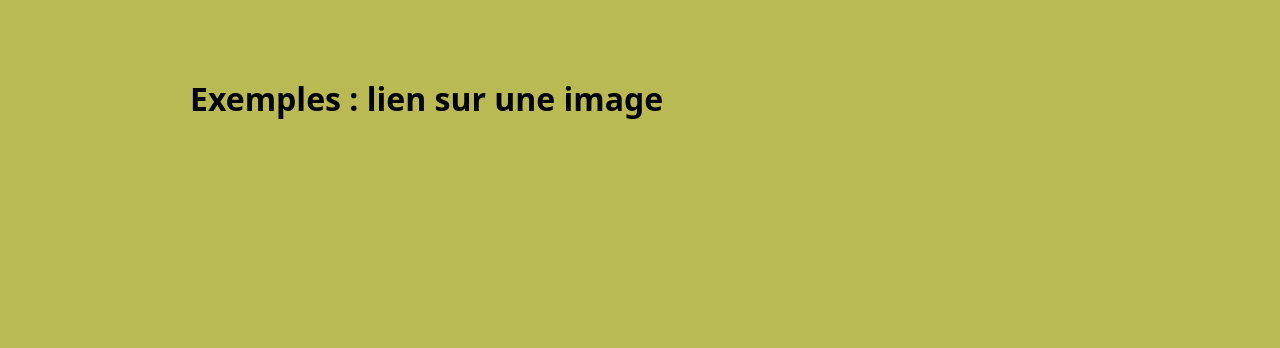
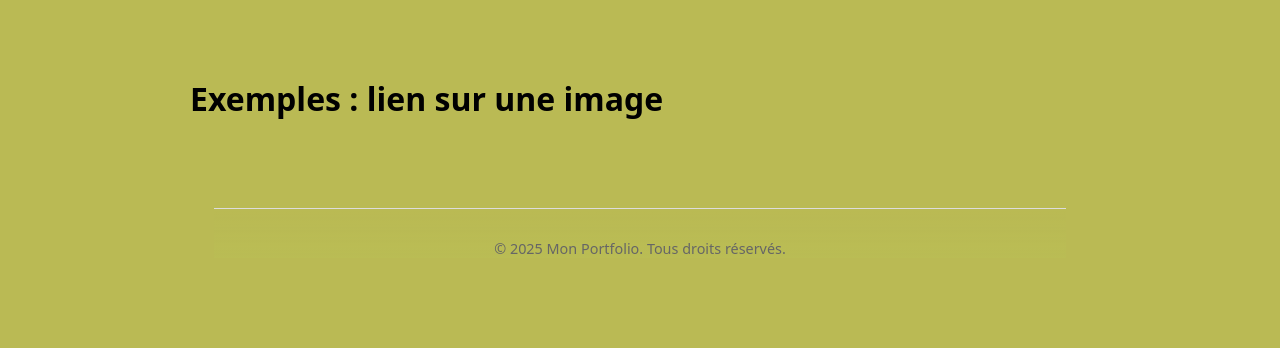
Before and after one commit to Mathis-poisson/mon-portfolio, a plain HTML site: page à propos.html in a window 1280 px wide. Shown: the part 242-590 px from the top of the page. Drawn offline with Linux system fonts and the light colour scheme.

Commit message:
Update à propos.html

```diff
--- a/à propos.html
+++ b/à propos.html
@@ -27,3 +27,13 @@
     <main style="max-width:900px;margin:1rem auto;padding:1rem;font-family:system-ui,Segoe UI,Arial;">
 
         <h1>Exemples : lien sur une image</h1>
+
+<section id="footer">
+    <!-- Footer (optionnel) -->
+    <footer class="site-footer">
+        <p>&copy; 2025 Mon Portfolio. Tous droits réservés.</p>
+    </footer>
+</section>
+</main>
+</body>
+</html>
```
